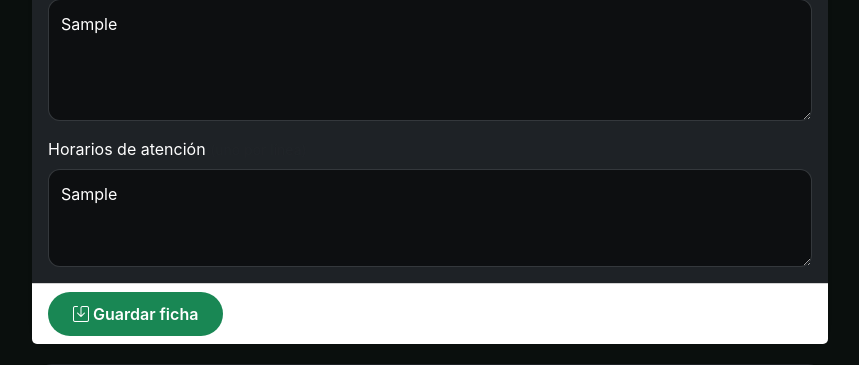
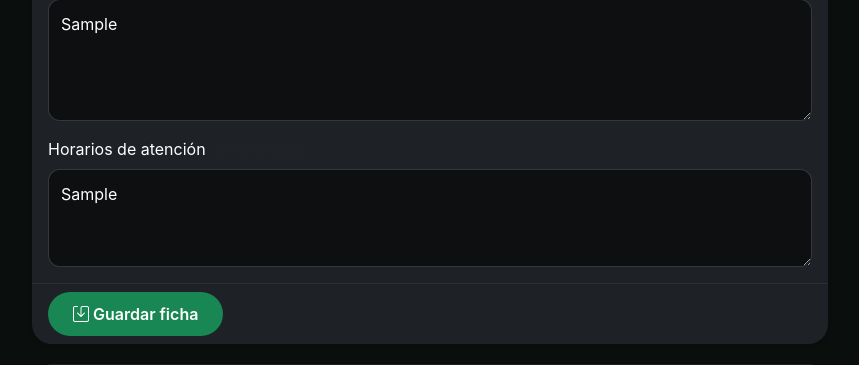
Before and after one commit to CarlosJimenez1969/sistema_salud, a Django app: page /mi-ficha/ in a window 1280 px wide. Shown: the part 1219-1584 px from the top of the page, without its empty margins (340-1199 px from the left). Run offline with Django 5.2, Linux system fonts and the light colour scheme; a user stored in the database is signed in; data comes from the database, SQL or seed files in the repository; tables that the repository leaves empty hold one stand-in row (values such as "Sample post"); some libraries are stand-ins or nearby versions.

Commit message:
Mi pagina web: respetar el tema oscuro (footer, input-group)
Quita el footer blanco del formulario y tematiza .input-group-text y
.card-footer para que coincidan con los colores de la app. Cache-bust v=9.

Co-Authored-By: Claude Opus 4.8 <noreply@anthropic.com>

```diff
--- a/static/css/estilos.css
+++ b/static/css/estilos.css
@@ -337,3 +337,14 @@ input[name="proxima_cita"] {
 .qa-label{ font-size: .92rem; font-weight: 600; line-height: 1.15; display: block; }
 .qa-sub{ font-size: 11px; color: #94a3b8; }
 .qa-tile.primary{ background: rgba(45,212,191,.10); border-color: rgba(45,212,191,.35); }
+
+/* === input-group y card-footer coherentes con el tema oscuro === */
+.input-group-text{
+    background-color: #0d0f11;
+    border: 1px solid rgba(255,255,255,0.1);
+    color: #94a3b8;
+}
+.card-footer{
+    background-color: transparent;
+    border-top: 1px solid rgba(255,255,255,0.06);
+}
--- a/templates/base.html
+++ b/templates/base.html
@@ -11,7 +11,7 @@
     <link rel="stylesheet" href="https://cdn.jsdelivr.net/npm/select2-bootstrap-5-theme@1.3.0/dist/select2-bootstrap-5-theme.min.css" />
 
     {% load static %}
-    <link rel="stylesheet" href="{% static 'css/estilos.css' %}?v=8">
+    <link rel="stylesheet" href="{% static 'css/estilos.css' %}?v=9">
 
     <style>
       :root{
--- a/templates/medico/ficha_form.html
+++ b/templates/medico/ficha_form.html
@@ -97,7 +97,7 @@
         <textarea class="form-control" name="horarios" rows="3" placeholder="Lun a Vie: 09:00 - 18:00">{{ ficha.horarios }}</textarea>
       </div>
     </div>
-    <div class="card-footer bg-white">
+    <div class="card-footer">
       <button type="submit" class="btn btn-success"><i class="bi bi-save"></i> Guardar ficha</button>
     </div>
   </form>
```
